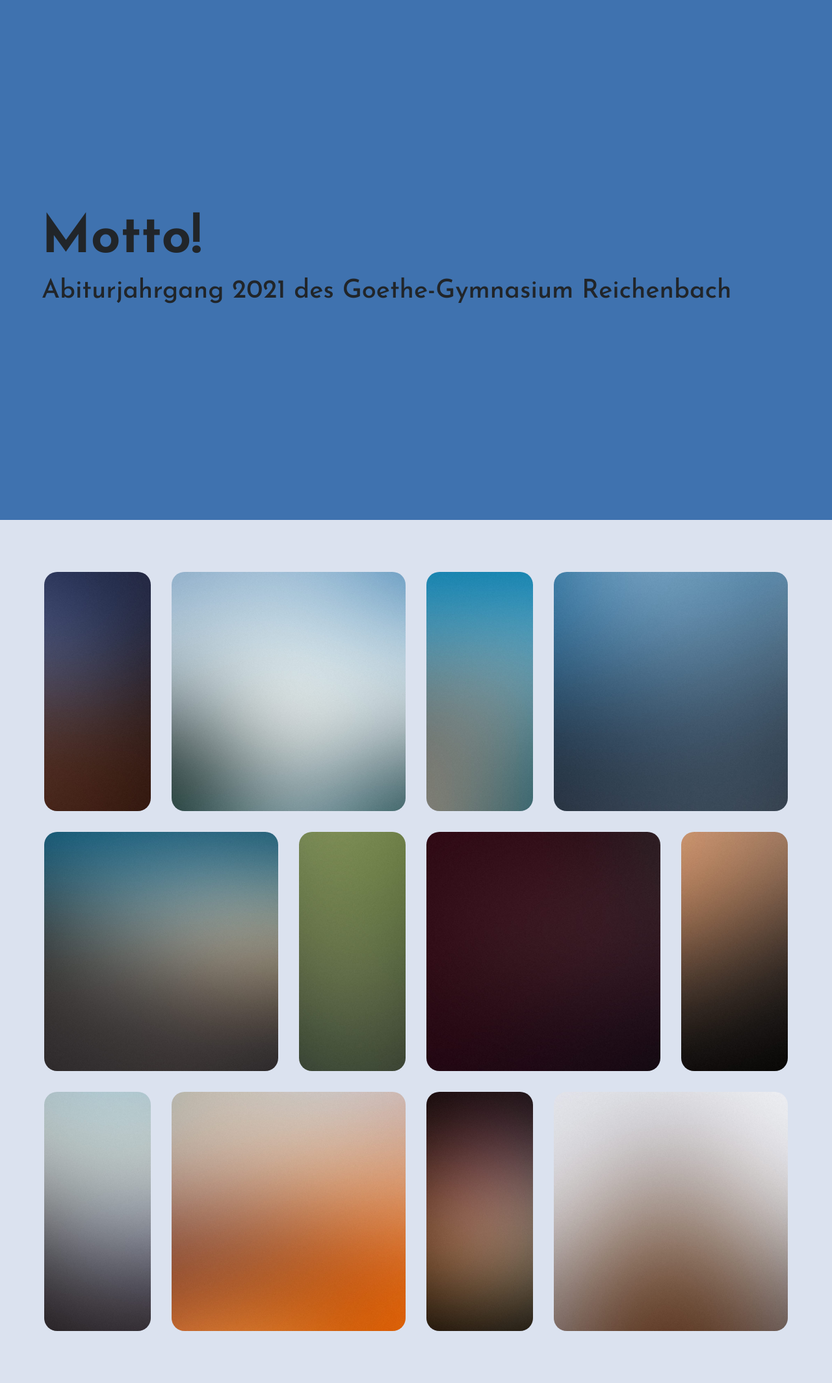
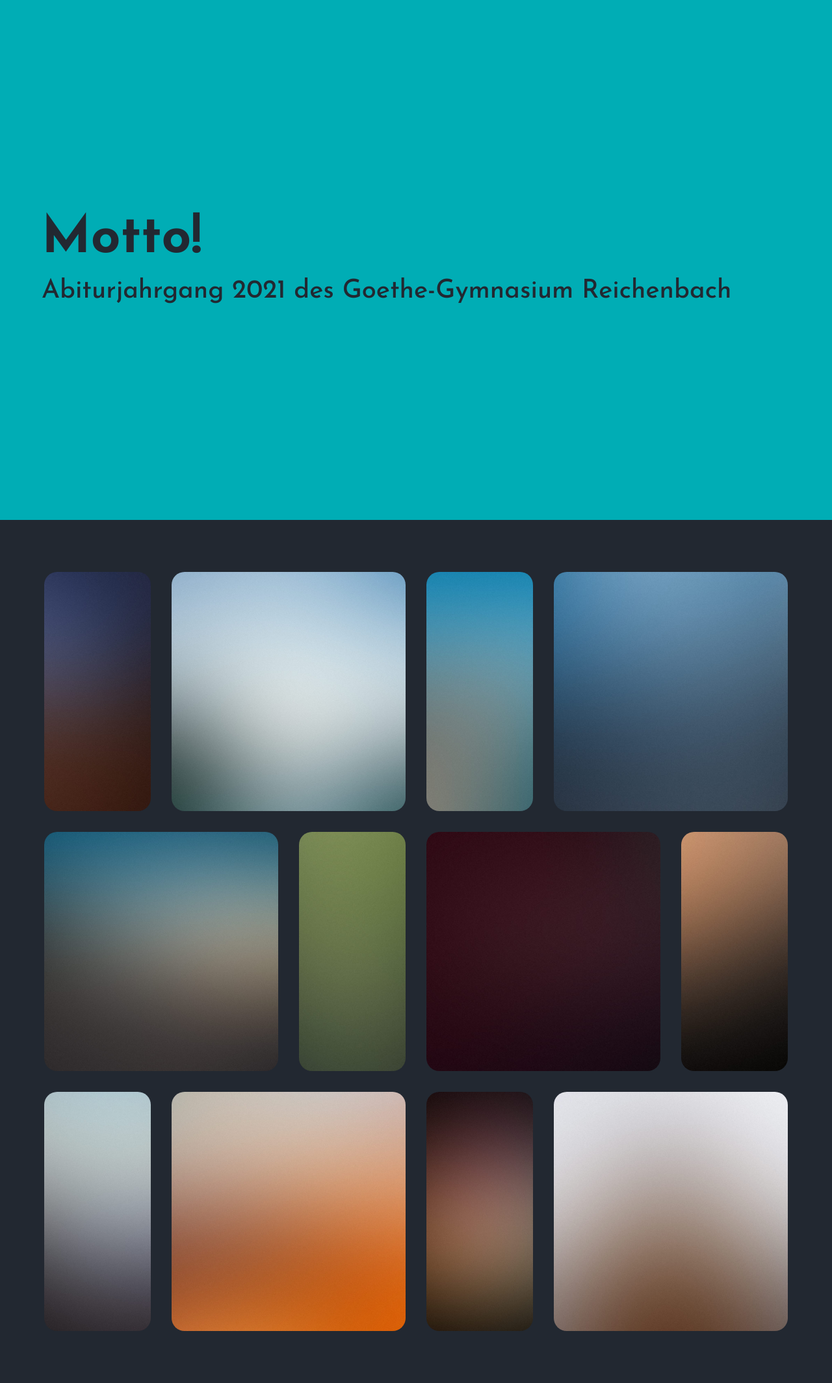
Before and after one commit to TimSchulzRC/AbiBilderPython, a Flask app: page / in a window 1280 px wide. Shown: the whole page at 65% size. Run offline with Flask 2, Linux system fonts and the light colour scheme; some web fonts are replaced.

Commit message:
change color theme

```diff
--- a/static/style.css
+++ b/static/style.css
@@ -1,5 +1,5 @@
 body {
-  background-color: #dbe2ef;
+  background-color: #222831;
 }
 
 h1 {
@@ -18,7 +18,8 @@
 
 /* Top Part */
 .top-part {
-  background-color: #3f72af;
+  background-color: #00adb5;
+  color: #222831;
   height: 100vh;
   width: 100vw;
   display: table-cell;
```
